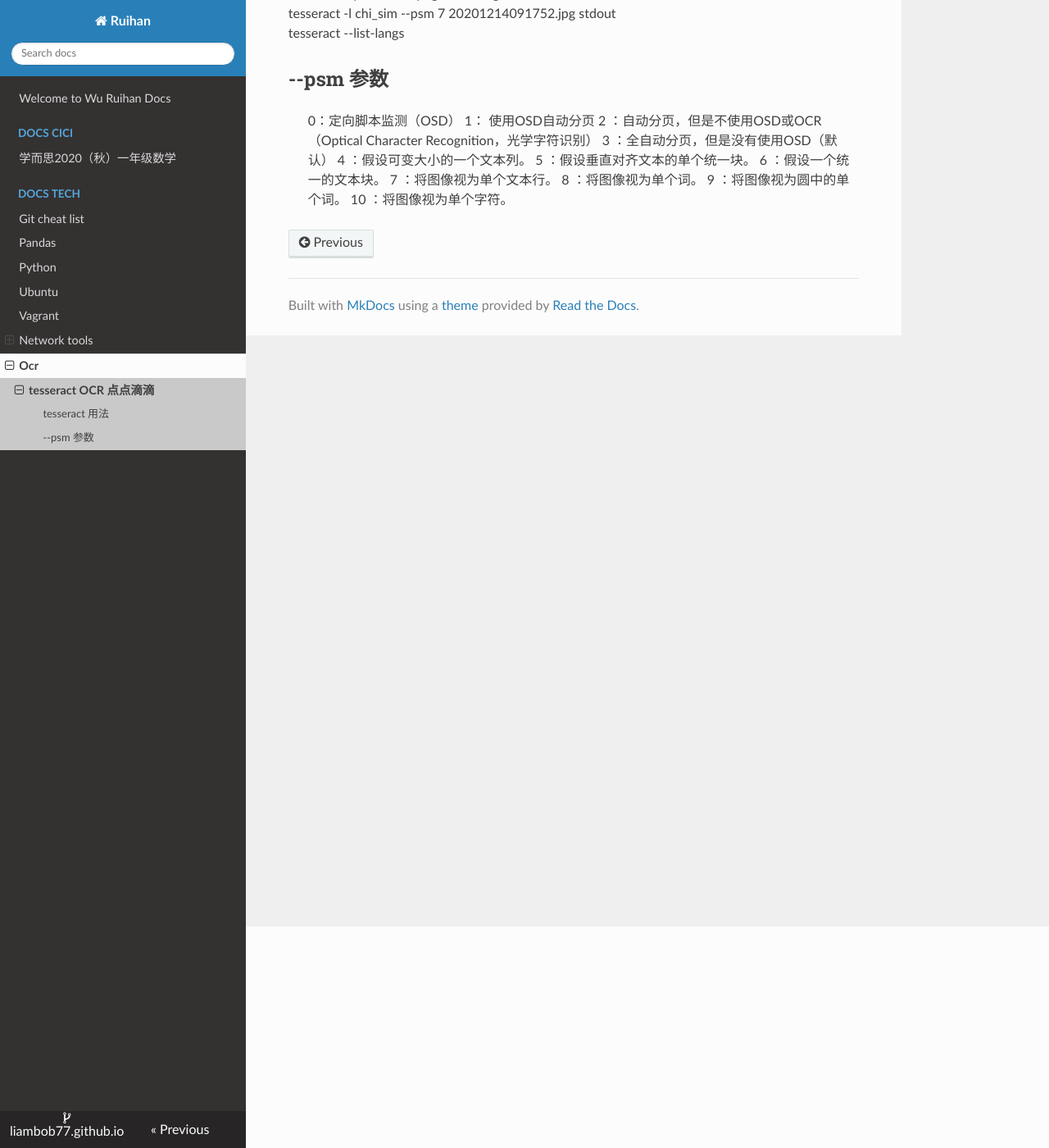
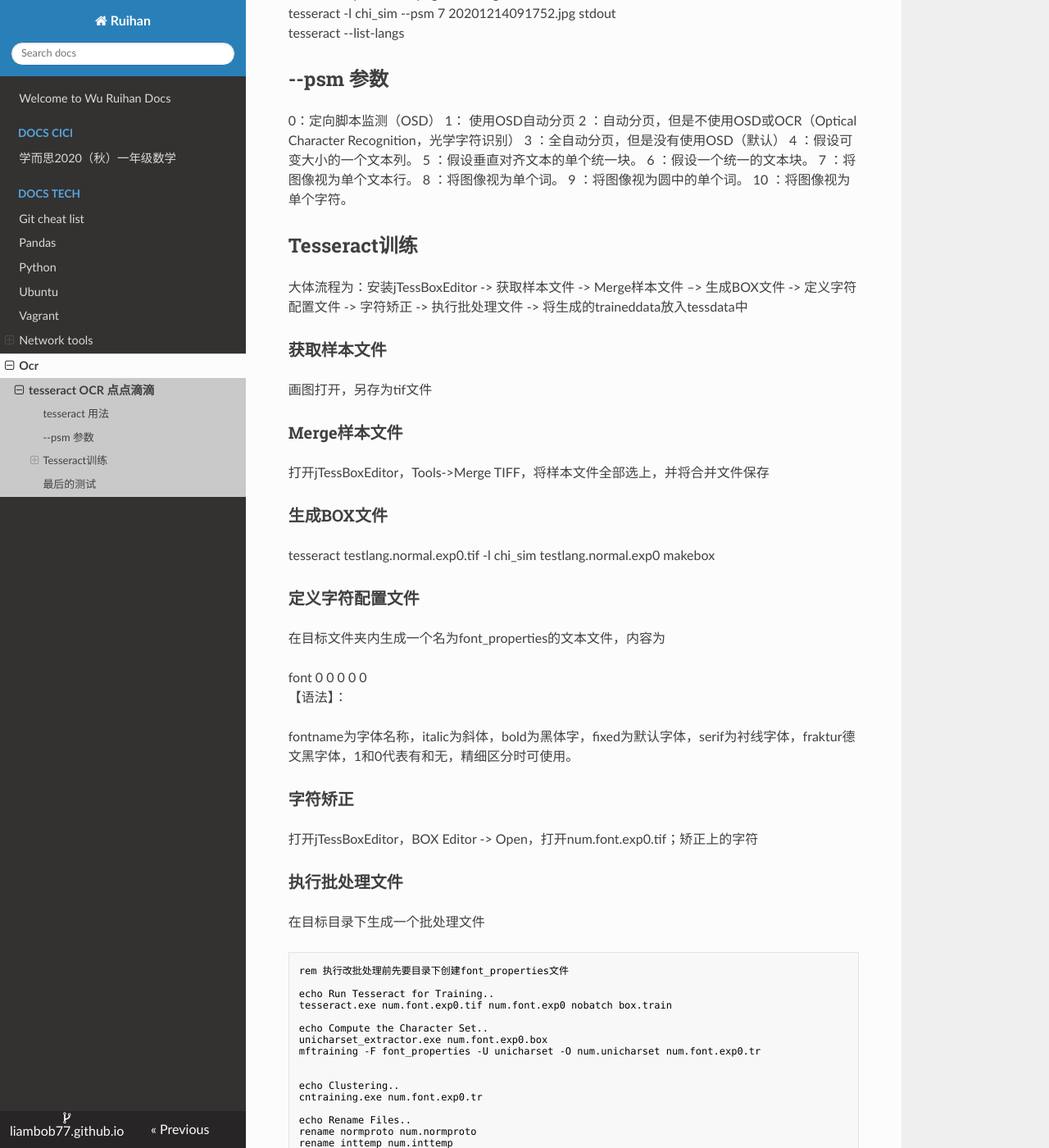
Before and after one commit to liambob77/ruihan.tech, an MkDocs documentation site: the page built from docs/docs_tech/ocr/tesseract.md, in a window 1280 px wide and 1400 px high, scrolled down 270 px. Shown: the whole window at 82% size. Built offline with MkDocs 1.6.1, drawn with Linux system fonts in a browser that asks for light colours; nearby versions of some CDN libraries; some of the changed text lies outside the part shown.

Commit message:
Update tesseract.md

````diff
--- a/docs/docs_tech/ocr/tesseract.md
+++ b/docs/docs_tech/ocr/tesseract.md
@@ -9,7 +9,7 @@ tesseract --list-langs
 
 ## --psm 参数
 
-> 0：定向脚本监测（OSD）
+0：定向脚本监测（OSD）
 1： 使用OSD自动分页
 2 ：自动分页，但是不使用OSD或OCR（Optical Character Recognition，光学字符识别）
 3 ：全自动分页，但是没有使用OSD（默认）
@@ -20,3 +20,68 @@ tesseract --list-langs
 8 ：将图像视为单个词。
 9 ：将图像视为圆中的单个词。
 10 ：将图像视为单个字符。
+
+## Tesseract训练
+
+大体流程为：安装jTessBoxEditor -> 获取样本文件 -> Merge样本文件 –> 生成BOX文件 -> 定义字符配置文件 -> 字符矫正 -> 执行批处理文件 -> 将生成的traineddata放入tessdata中
+
+### 获取样本文件
+
+画图打开，另存为tif文件
+
+### Merge样本文件
+
+打开jTessBoxEditor，Tools->Merge TIFF，将样本文件全部选上，并将合并文件保存
+
+### 生成BOX文件
+
+tesseract testlang.normal.exp0.tif -l chi_sim testlang.normal.exp0 makebox
+
+### 定义字符配置文件
+
+在目标文件夹内生成一个名为font_properties的文本文件，内容为
+
+font 0 0 0 0 0
+【语法】：<fontname> <italic> <bold> <fixed> <serif> <fraktur>
+
+fontname为字体名称，italic为斜体，bold为黑体字，fixed为默认字体，serif为衬线字体，fraktur德文黑字体，1和0代表有和无，精细区分时可使用。
+
+### 字符矫正
+
+打开jTessBoxEditor，BOX Editor -> Open，打开num.font.exp0.tif；矫正<Char>上的字符
+
+### 执行批处理文件
+
+在目标目录下生成一个批处理文件
+
+``` bat
+rem 执行改批处理前先要目录下创建font_properties文件
+
+echo Run Tesseract for Training..
+tesseract.exe num.font.exp0.tif num.font.exp0 nobatch box.train
+
+echo Compute the Character Set..
+unicharset_extractor.exe num.font.exp0.box
+mftraining -F font_properties -U unicharset -O num.unicharset num.font.exp0.tr
+
+
+echo Clustering..
+cntraining.exe num.font.exp0.tr
+
+echo Rename Files..
+rename normproto num.normproto
+rename inttemp num.inttemp
+rename pffmtable num.pffmtable
+rename shapetable num.shapetable
+
+echo Create Tessdata..
+combine_tessdata.exe num.
+
+echo. & pause
+```
+
+### 将生成的traineddata放入tessdata中
+
+最后将num.trainddata复制到Tesseract-OCR中tessdata文件夹即可。
+
+## 最后的测试
````
